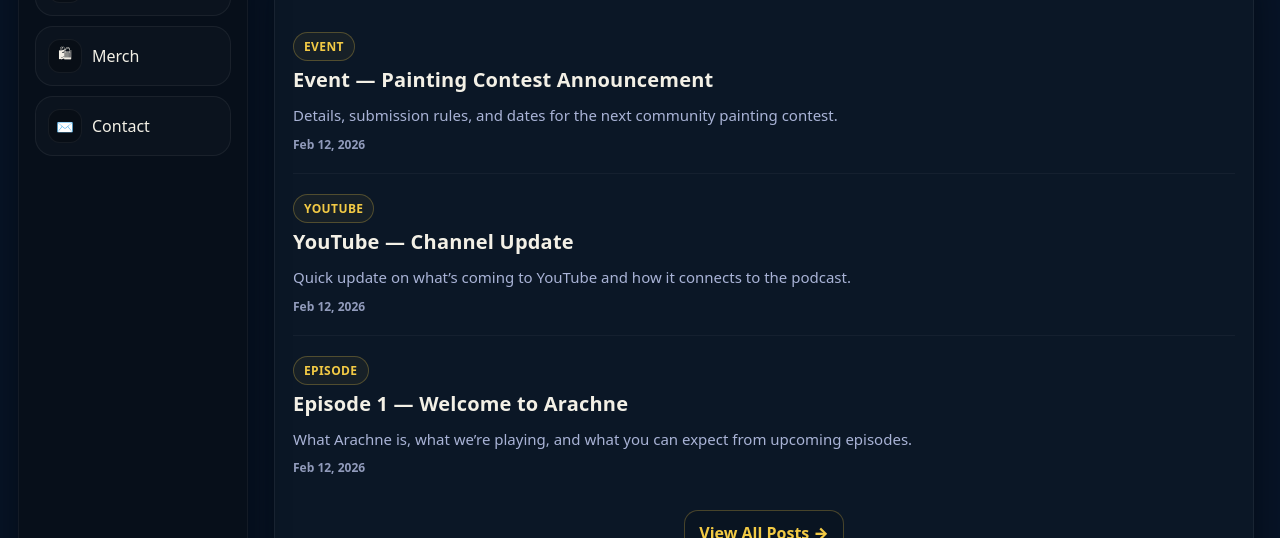
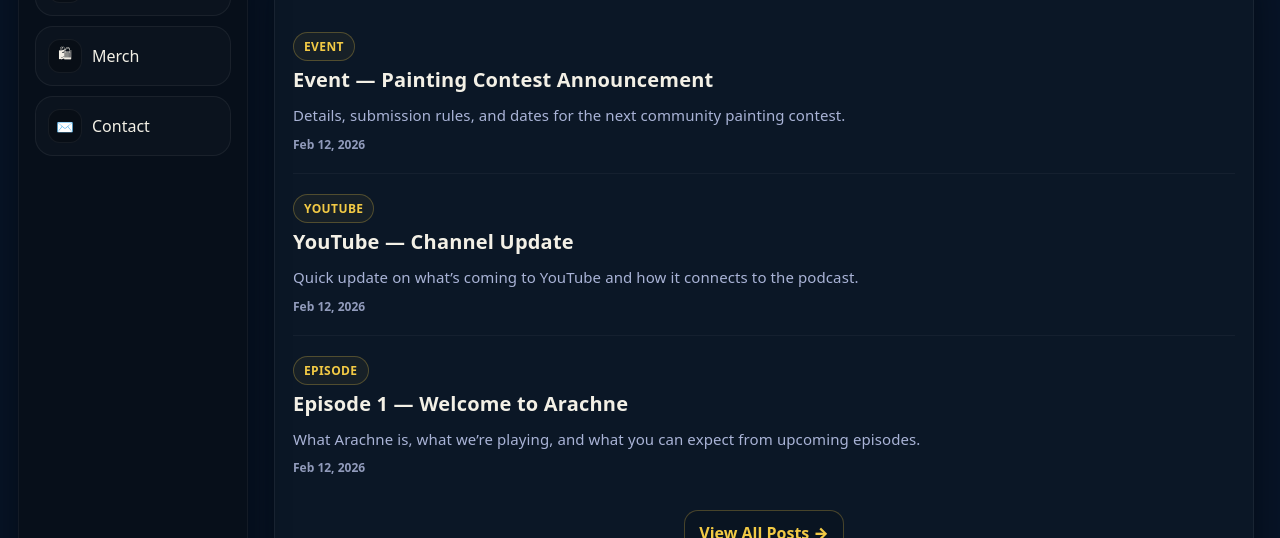
Before and after one commit to InventorofSoup/ArachneAWebsite, a Jekyll site: the page built from index.md, in a window 1280 px wide and 1206 px high. Shown: the part 445-983 px from the top of the window. Built offline with Jekyll 4.4.1, drawn with Linux system fonts in a browser that asks for light colours.

Commit message:
Update main.css

```diff
--- a/assets/css/main.css
+++ b/assets/css/main.css
@@ -16,6 +16,8 @@
 *{box-sizing:border-box}
 html,body{height:100%}
 body{
+  -webkit-font-smoothing: antialiased;
+  -moz-osx-font-smoothing: grayscale;
   margin:0;
   font-family:var(--font);
   color:var(--text);
@@ -220,6 +222,7 @@
 }
 
 .excerpt{
+  letter-spacing: 0.1px;
   margin:10px 0 0;
   color: var(--muted);
   line-height:1.65;
```
